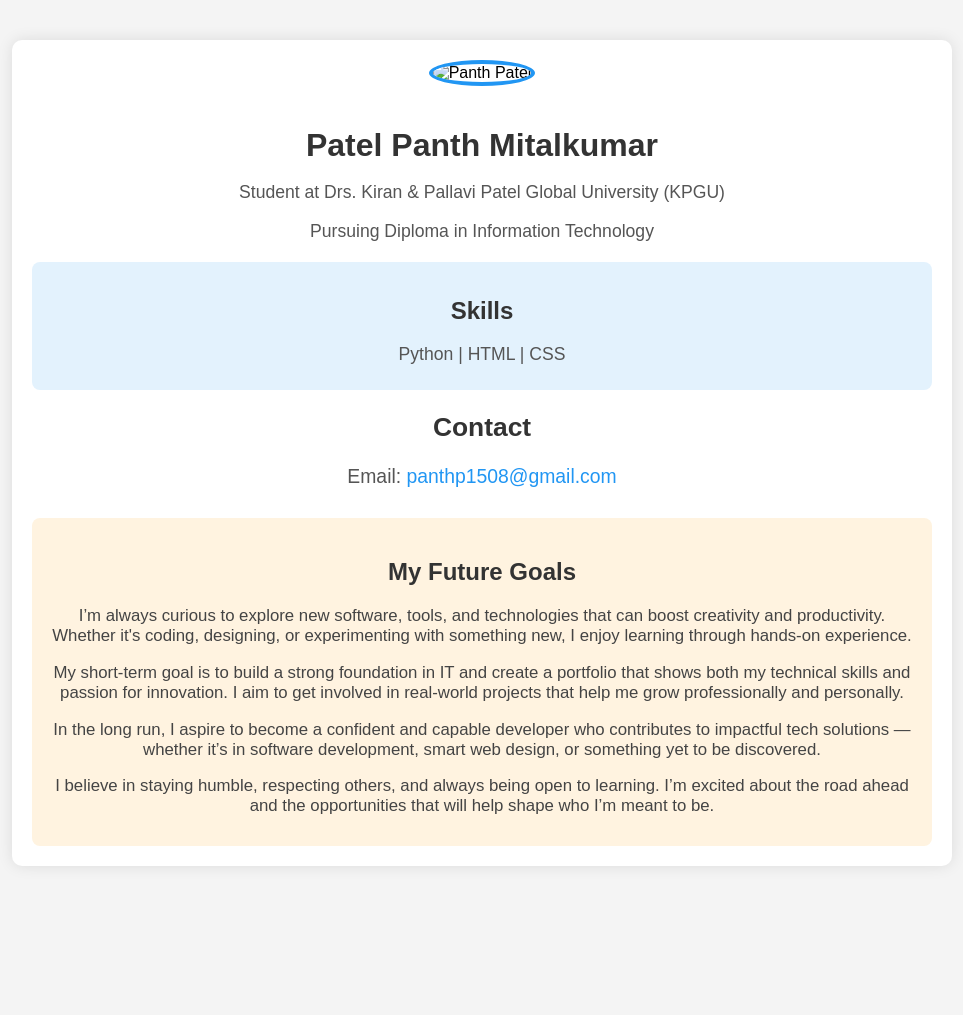
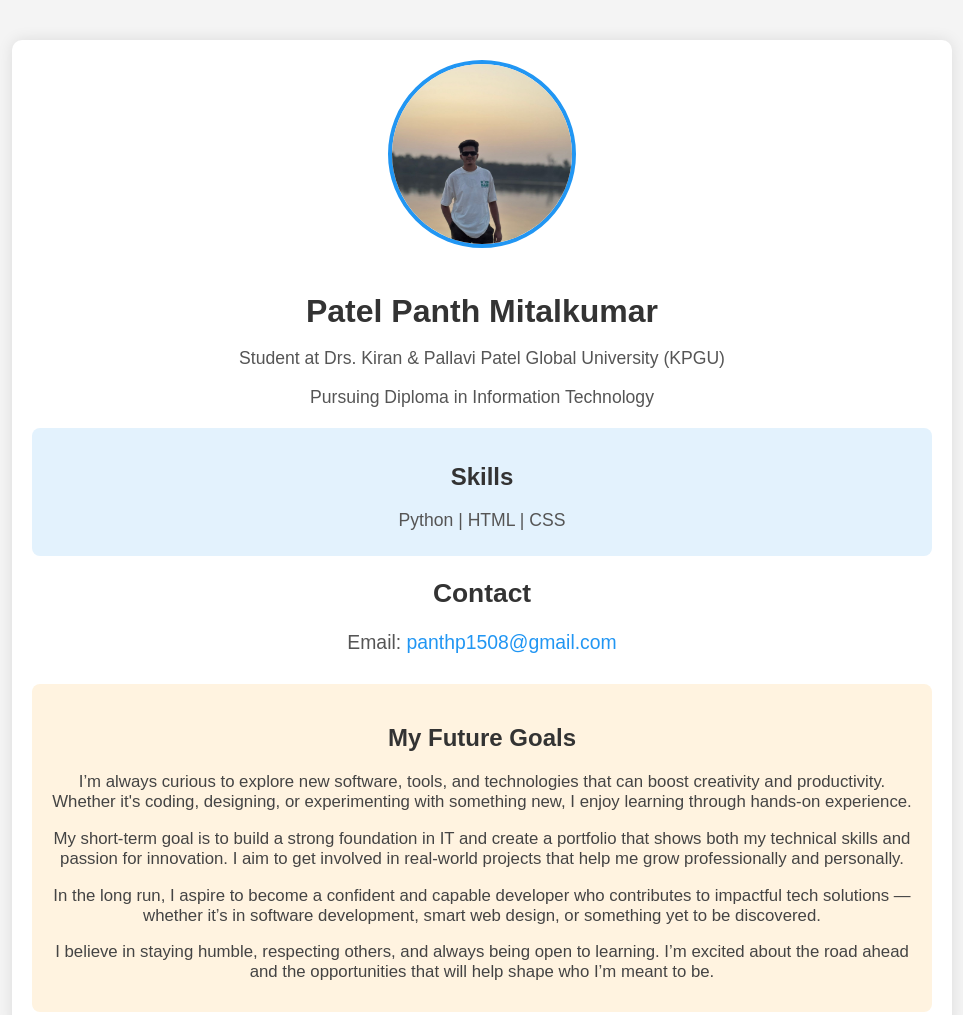
Before and after one commit to panth46/panth-intro, a plain HTML site: page index.html in a window 1280 px wide. Shown: the whole page, without its empty margins (158-1121 px from the left). Before the commit the page ends 906 px from the top, so only its background shows below. Drawn offline with Linux system fonts and the light colour scheme.

Commit message:
Update index.html
added photo

```diff
--- a/index.html
+++ b/index.html
@@ -69,7 +69,7 @@
 </head>
 <body>
   <div class="container">
-    <img src="image/panth.jpg" alt="Panth Patel" class="profile-pic" />
+    <img src="panth.jpg" alt="Panth Patel" class="profile-pic" />
     <h1>Patel Panth Mitalkumar</h1>
     <p>Student at Drs. Kiran & Pallavi Patel Global University (KPGU)</p>
     <p>Pursuing Diploma in Information Technology</p>
```
